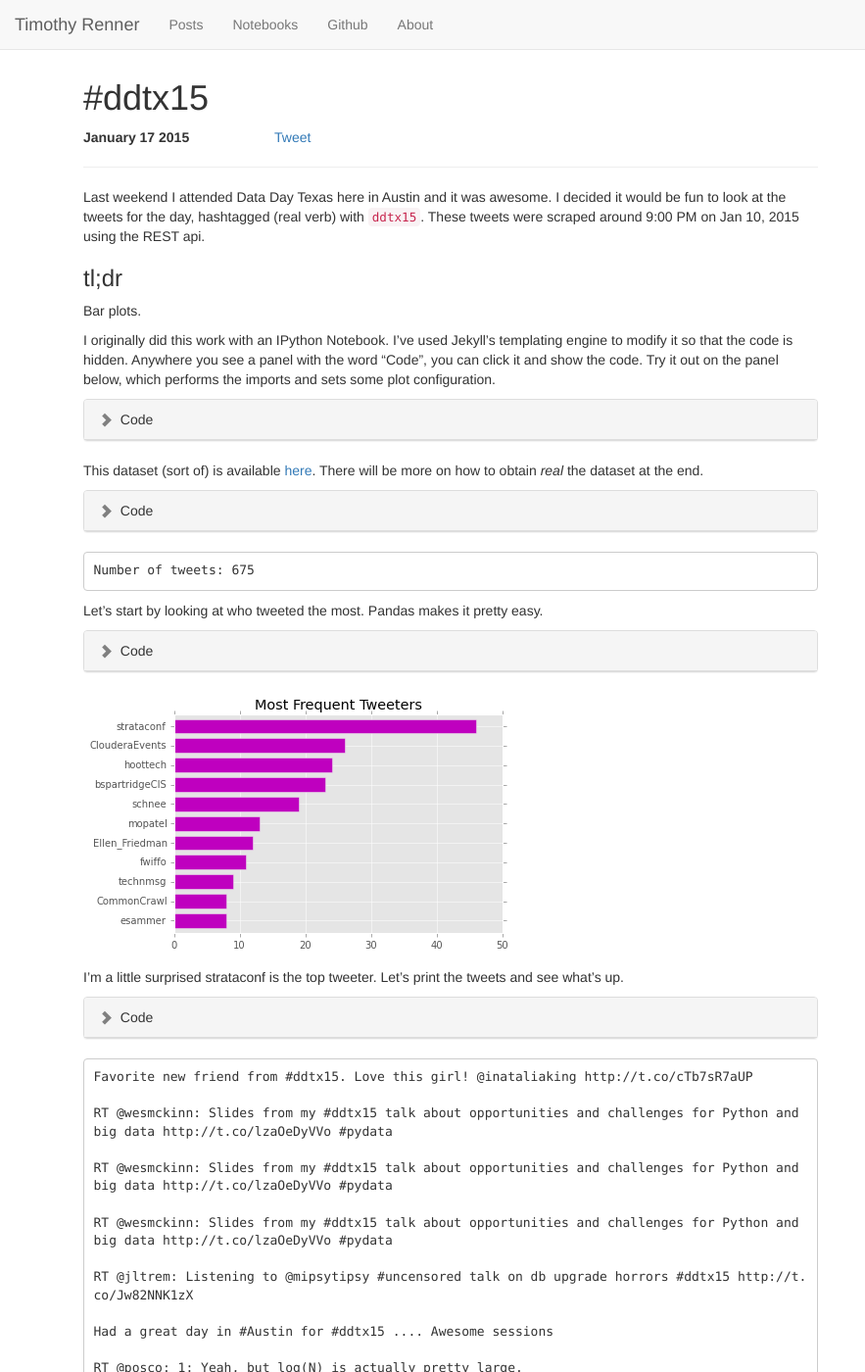
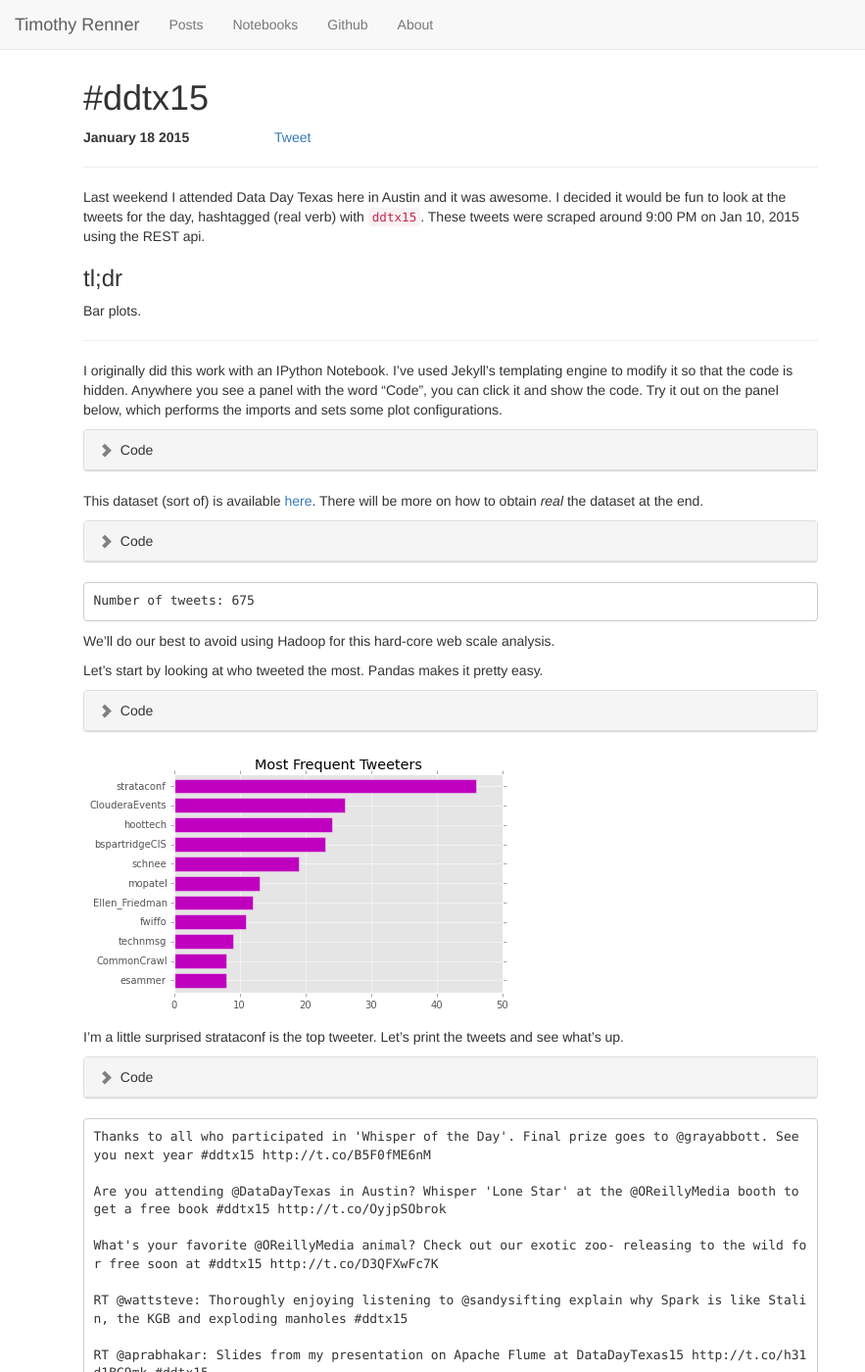
Before and after one commit to timothyrenner/timothyrenner.github.io, a Jekyll site: the page built from _posts/2015-01-18-ddtx15.md, in a window 1280 px wide and 1400 px high. Shown: the whole window at 98% size, without its empty margins (0-883 px from the left). Built offline with Jekyll 4.4.1, drawn with Linux system fonts in a browser that asks for light colours; nearby versions of some CDN libraries; comment, search, counter and statistics services are not loaded; some of the changed text lies outside the part shown.

Commit message:
Added some more colorful commentary, going live.

```diff
--- a/_posts/2015-01-17-ddtx15.md
+++ b/_posts/2015-01-18-ddtx15.md
@@ -13,10 +13,12 @@ These tweets were scraped around 9:00 PM on Jan 10, 2015 using the REST api.
 ###tl;dr
 Bar plots.
 
+---
+
 I originally did this work with an IPython Notebook.
 I've used Jekyll's templating engine to modify it so that the code is hidden.
 Anywhere you see a panel with the word "Code", you can click it and show the code.
-Try it out on the panel below, which performs the imports and sets some plot configuration.
+Try it out on the panel below, which performs the imports and sets some plot configurations.
 
 {% include code-panel-open.html panel_id="one" %}
 {% highlight python %}
@@ -47,6 +49,7 @@ print("Number of tweets: %d" % len(tweets))
 
     Number of tweets: 675
 
+We'll do our best to avoid using Hadoop for this hard-core web scale analysis.
 
 Let's start by looking at who tweeted the most.
 Pandas makes it pretty easy.
@@ -77,36 +80,32 @@ Let's print the tweets and see what's up.
 {% include code-panel-open.html panel_id="four" %}
 {% highlight python %}
 
-for tweet in [t for t in tweets if t['user']['screen_name']][:10]:
+for tweet in [t for t in tweets if t['user']['screen_name'] == 'strataconf'][:10]:
     print(tweet['text'])
     print
 
 {% endhighlight %}
 {% include code-panel-close.html %}
 
-    Favorite new friend from #ddtx15. Love this girl! @inataliaking http://t.co/cTb7sR7aUP
+    Thanks to all who participated in 'Whisper of the Day'. Final prize goes to @grayabbott. See you next year #ddtx15 http://t.co/B5F0fME6nM
 
-    RT @wesmckinn: Slides from my #ddtx15 talk about opportunities and challenges for Python and big data http://t.co/lzaOeDyVVo #pydata
+    Are you attending @DataDayTexas in Austin? Whisper 'Lone Star' at the @OReillyMedia booth to get a free book #ddtx15 http://t.co/OyjpSObrok
 
-    RT @wesmckinn: Slides from my #ddtx15 talk about opportunities and challenges for Python and big data http://t.co/lzaOeDyVVo #pydata
+    What's your favorite @OReillyMedia animal? Check out our exotic zoo- releasing to the wild for free soon at #ddtx15 http://t.co/D3QFXwFc7K
 
-    RT @wesmckinn: Slides from my #ddtx15 talk about opportunities and challenges for Python and big data http://t.co/lzaOeDyVVo #pydata
+    RT @wattsteve: Thoroughly enjoying listening to @sandysifting explain why Spark is like Stalin, the KGB and exploding manholes #ddtx15
 
-    RT @jltrem: Listening to @mipsytipsy #uncensored talk on db upgrade horrors #ddtx15 http://t.co/Jw82NNK1zX
+    RT @aprabhakar: Slides from my presentation on Apache Flume at DataDayTexas15 http://t.co/h31d1BG9mk #ddtx15
 
-    Had a great day in #Austin for #ddtx15 .... Awesome sessions
+    RT @ClouderaEvents: Advanced Analytics with Spark, signed by @sandysifting at #ddtx15 https://t.co/PIAwZmjS27
 
-    RT @posco: 1: Yeah, but log(N) is actually pretty large.
-    2: Well, no it's not.
-    #logNgate #ddtx15
+    RT @boudicca: At @DataDayTexas? Don't  miss @mipsytipsy at 4pm! "Upgrade your database - without losing your data, your performance, or you…
 
-    RT @mlehmann: For those that are learning @MongoDB and doing upgrade on their own, learn from @mipsytipsy slides of her awesome presentatio…
+    RT @ClouderaEvents: Security in the Big Data Age, panel at #ddtx15 featuring @edygarcia, @treyblalock, and @fwiffo  https://t.co/IRAXYNw2eC
 
-    For those that are learning @MongoDB and doing upgrade on their own, learn from @mipsytipsy slides of her awesome presentation at #ddtx15
+    RT @busbeytheelder: "I want to talk to you about reprocessing data, because I fear you've been lied to." @esammer at #ddtx15
 
-    RT @wesmckinn: Slides from my #ddtx15 talk about opportunities and challenges for Python and big data http://t.co/lzaOeDyVVo #pydata
-
-
+    RT @markschwarz: http://t.co/iSRTBHa5aW expanded my horizons today.  Interesting.  Thanks @cloudera!  #ddtx15
 
 So, lots of retweets.
 We should count the ones that aren't retweets.
@@ -485,6 +484,8 @@ plt.show()
 
 ![png]({{ site.url }}/images/ddtx15/ddtx15_36_0.png)
 
+[@pacoid](https://twitter.com/pacoid) and [@wesmckinn](https://twitter.com/wesmckinn) win the award for most mentions at Data Day Texas 15!
+Your reward is that you don't have to tell anyone about that ever.
 
 Why the Hell Aren't There Tweets in the Dataset?
 ------------------------------------------------
```
Also changed, not shown: 1 other file.
